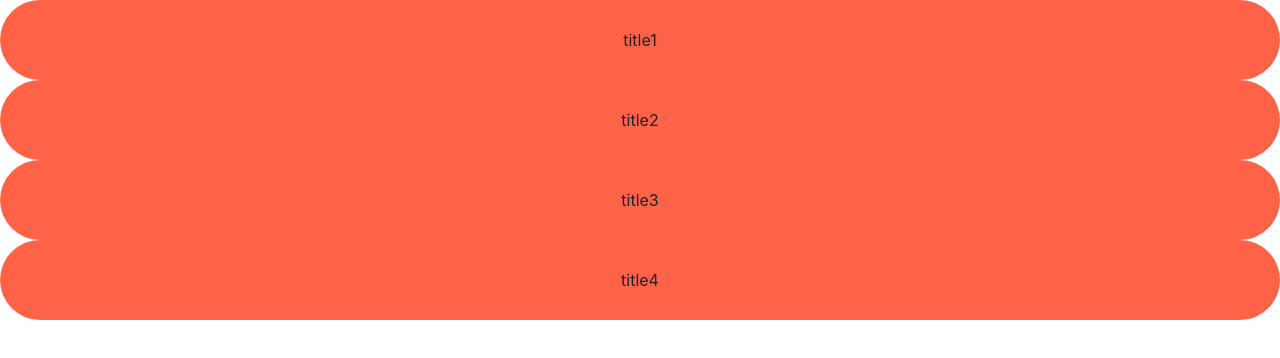
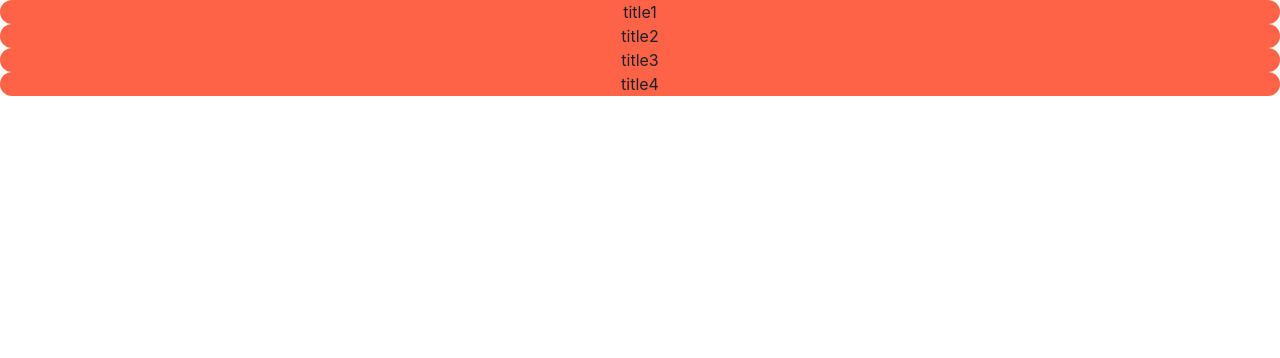
Before and after one commit to NULL-header/null-header.github.io, a React app: page / in a window 1280 px wide. Shown: the top 358 px of the page. Built offline with nearby package versions, Linux system fonts and the light colour scheme.

Commit message:
feat: change inteface #6

```diff
--- a/src/components/content-tree/item.tsx
+++ b/src/components/content-tree/item.tsx
@@ -3,17 +3,11 @@ import { Circle } from "@chakra-ui/react";
 
 export interface ItemProps {
   title: string;
-  isCurrent: boolean;
   onClick?: () => void;
 }
 
-export const Item = ({ title, isCurrent, onClick }: ItemProps) => (
-  <Circle
-    bg="tomato"
-    minHeight="10%"
-    onClick={onClick}
-    _hover={{ background: "white" }}
-  >
+export const Item = ({ title, onClick }: ItemProps) => (
+  <Circle bg="tomato" onClick={onClick} _hover={{ background: "white" }}>
     {title}
   </Circle>
 );
--- a/src/components/content-tree/menu.tsx
+++ b/src/components/content-tree/menu.tsx
@@ -1,20 +1,25 @@
 import React, { useState, useMemo } from "react";
-import { Box } from "@chakra-ui/react";
+import { motion, AnimatePresence } from "framer-motion";
 import { ItemProps } from "./item";
 
 type Item = React.FC<Omit<ItemProps, "onClick">>;
 
 interface MenuProps {
   itemRecord: Record<string, Item>;
+  level: number;
 }
 
-export const Menu = ({ itemRecord }: MenuProps) => {
-  const [current, setCurrent] = useState("");
-  return (
-    <Box height="100%">
+export const Menu = ({ itemRecord, level }: MenuProps) => (
+  <AnimatePresence>
+    <motion.div
+      initial={{ opacity: 0, x: "100%" }}
+      animate={{ opacity: 1, x: "0%" }}
+      exit={{ opacity: 0, x: "-100%" }}
+      key={level}
+    >
       {Object.entries(itemRecord).map(([title, C]) => (
-        <C key={title} title={title} isCurrent={current == title} />
+        <C key={title} title={title} />
       ))}
-    </Box>
-  );
-};
+    </motion.div>
+  </AnimatePresence>
+);
```
Also changed, not shown: 1 other file (tests, documents, lock files or other folders).
